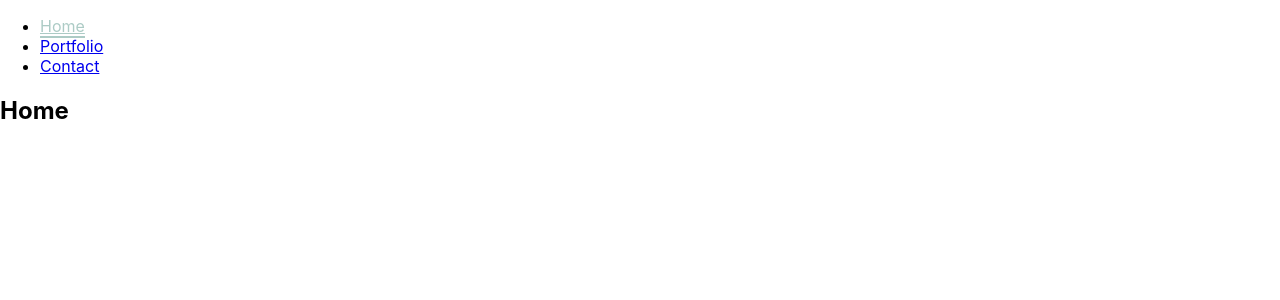
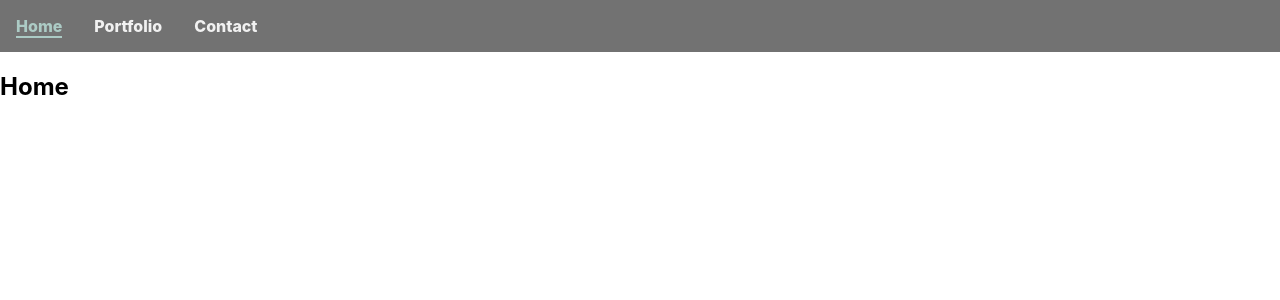
Before and after one commit to christina-cook/personal-website, a React (Create React App) app: page / in a window 1280 px wide. Shown: the top 300 px of the page. Built offline with nearby package versions, Linux system fonts and the light colour scheme.

Commit message:
Syle header

```diff
--- a/src/Components/Header/Header.css
+++ b/src/Components/Header/Header.css
@@ -0,0 +1,31 @@
+header {
+  background-color: #727272;
+  min-height: 3rem;
+  color: #F1F1F1;
+  display: flex;
+  justify-content: space-between;
+}
+
+.navbar {
+  display: flex;
+  justify-content: center;
+  align-items: center;
+}
+
+.nav-list {
+  list-style-type: none;
+  padding-left: 0;
+  display: flex;
+  margin: 0;
+  padding-right: 0.5rem;
+}
+
+.list-item {
+  margin: 1rem;
+  font-weight: 800;
+}
+
+.navlink {
+  text-decoration: none;
+  color: #F1F1F1;
+}
```
